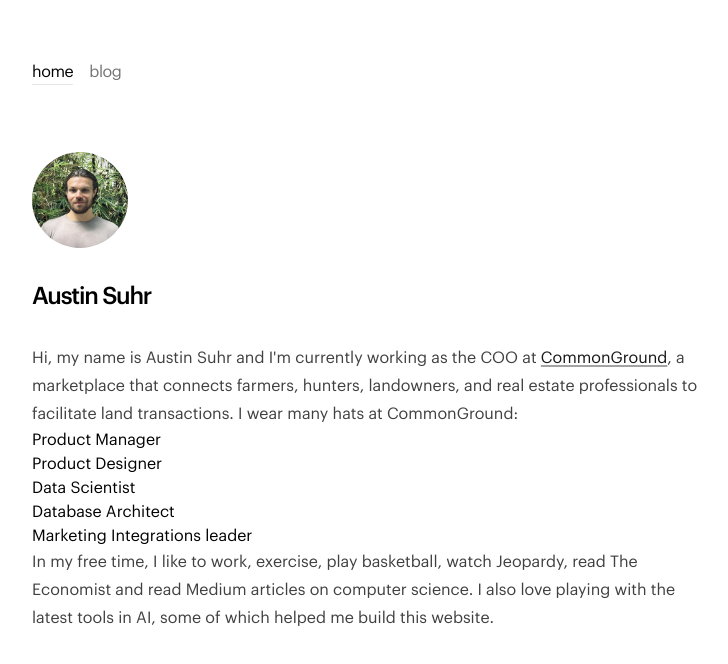
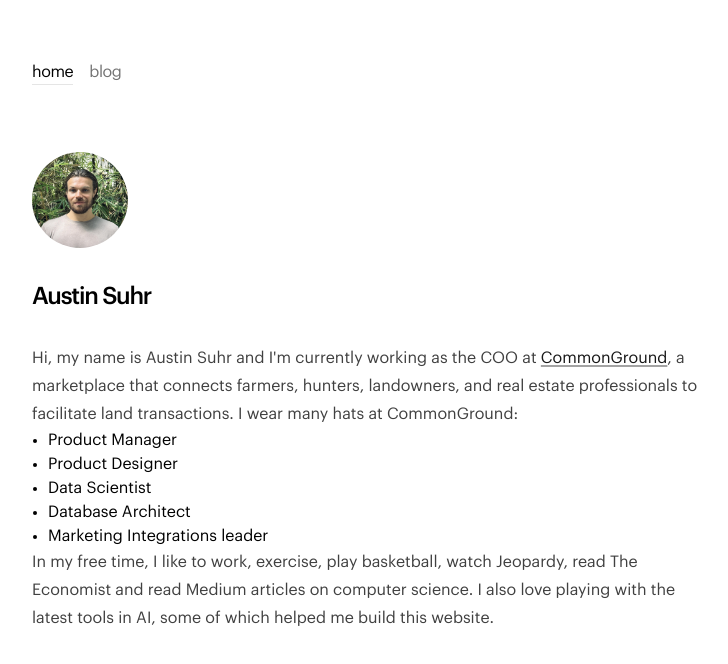
Before and after one commit to AustinJ712/austin-portfolio5, a Next.js app: page / in a window 1280 px wide. Shown: the top 664 px of the page, without its empty margins (272-1000 px from the left). Built offline with nearby package versions, Linux system fonts and the light colour scheme.

Commit message:
Updated open graph data

```diff
--- a/app/layout.tsx
+++ b/app/layout.tsx
@@ -23,17 +23,17 @@ const graphik = localFont({
 });
 
 export const metadata: Metadata = {
-  metadataBase: new URL('https://leerob.io'),
+  metadataBase: new URL('https://austinsuhr.com'),
   title: {
-    default: 'Lee Robinson',
-    template: '%s | Lee Robinson',
+    default: 'Austin Suhr',
+    template: '%s | Austin Suhr',
   },
   description: 'Developer, writer, and creator.',
   openGraph: {
-    title: 'Lee Robinson',
+    title: 'Austin Suhr',
     description: 'Developer, writer, and creator.',
-    url: 'https://leerob.io',
-    siteName: 'Lee Robinson',
+    url: 'https://austinsuhr.com',
+    siteName: 'Austin Suhr',
     locale: 'en_US',
     type: 'website',
   },
@@ -49,7 +49,7 @@ export const metadata: Metadata = {
     },
   },
   twitter: {
-    title: 'Lee Robinson',
+    title: 'Austin Suhr',
     card: 'summary_large_image',
   },
   verification: {
--- a/app/page.tsx
+++ b/app/page.tsx
@@ -10,12 +10,12 @@ export default function Page() {
       <p className="prose prose-neutral dark:prose-invert">
         Hi, my name is Austin Suhr and I'm currently working as the COO at <a href="https://commonground.io/app" target="_blank" rel="noopener noreferrer">CommonGround</a>, a marketplace that connects farmers, hunters, landowners, and real estate professionals to facilitate land transactions. I wear many hats at CommonGround:
       </p>
-      <ul>
-        <li>Product Manager</li>
-        <li>Product Designer</li>
-        <li>Data Scientist</li>
-        <li>Database Architect</li>
-        <li>Marketing Integrations leader</li>
+      <ul style={{ listStyleType: 'disc', paddingLeft: '1em', margin: '0' }}>
+        <li style={{ marginLeft: '0', paddingLeft: '0' }}>Product Manager</li>
+        <li style={{ marginLeft: '0', paddingLeft: '0' }}>Product Designer</li>
+        <li style={{ marginLeft: '0', paddingLeft: '0' }}>Data Scientist</li>
+        <li style={{ marginLeft: '0', paddingLeft: '0' }}>Database Architect</li>
+        <li style={{ marginLeft: '0', paddingLeft: '0' }}>Marketing Integrations leader</li>
       </ul>
       <p className="prose prose-neutral dark:prose-invert">
         In my free time, I like to work, exercise, play basketball, watch Jeopardy, read The Economist and read Medium articles on computer science. I also love playing with the latest tools in AI, some of which helped me build this website.
```
